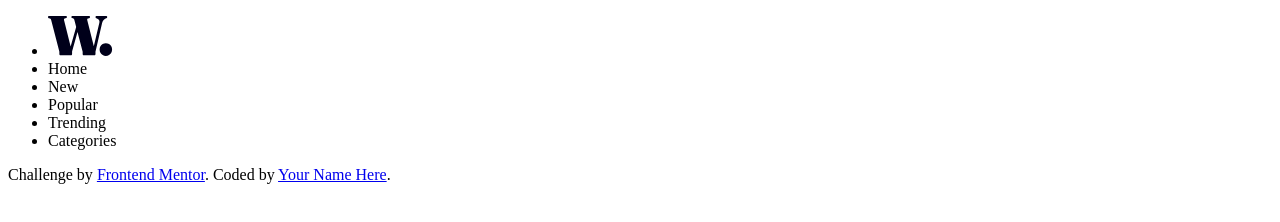
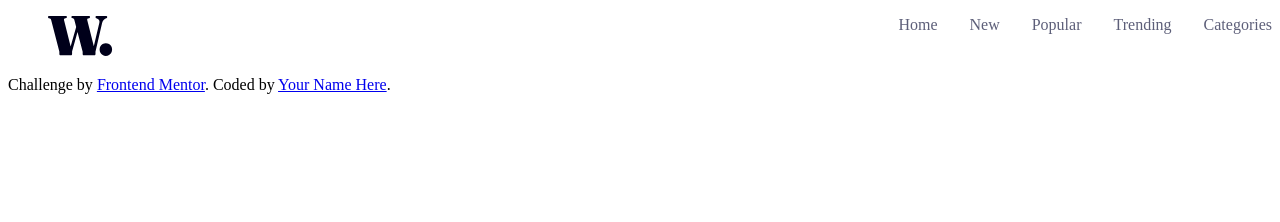
Before and after one commit to yonismbs/news-homepage-home, a plain HTML site: page index.html in a window 1280 px wide. Drawn offline with Linux system fonts and the light colour scheme.

Commit message:
Mise en place du style nav

```diff
--- a/index.html
+++ b/index.html
@@ -5,13 +5,14 @@
   <meta name="viewport" content="width=device-width, initial-scale=1.0"> <!-- displays site properly based on user's device -->
 
   <link rel="icon" type="image/png" sizes="32x32" href="./assets/images/favicon-32x32.png">
-
+  <link rel="stylesheet" href="style/style.css">
   <title>Frontend Mentor | News homepage</title>
 </head>
 <body>
   <header>
+    <div class="container-1">
       <nav>
-      <ul>
+        <ul class="flex-container-1">
           <li><img src="assets/images/logo.svg"/></li>
           <li>Home</li>
           <li>New</li>
@@ -28,6 +29,7 @@
         Coded by <a href="#">Your Name Here</a>.
       </div>
     </footer>
+  </div>
 </body>
 </html>
 
--- a/style/style.css
+++ b/style/style.css
@@ -0,0 +1,13 @@
+/* Barre de navigation */
+
+.flex-container-1 {
+    display: flex;
+    flex-direction: row;
+    list-style-type: none;
+    gap: 2rem;
+    color: hsl(236, 13%, 42%);
+}
+
+.flex-container-1 li:nth-child(1) {
+    flex-grow: 1;
+}
```
Lines whose indentation alone changed are shown as unchanged.
